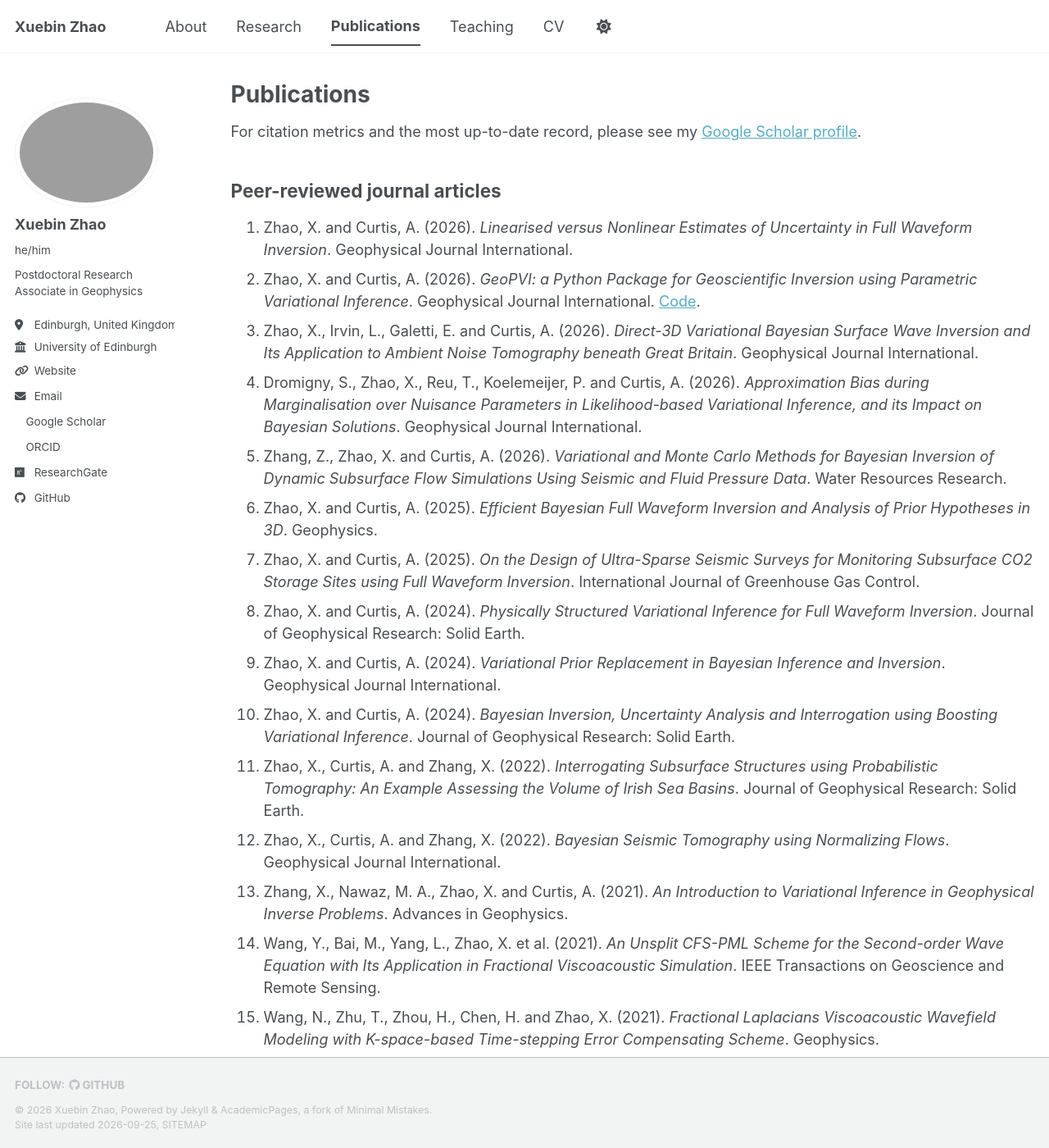
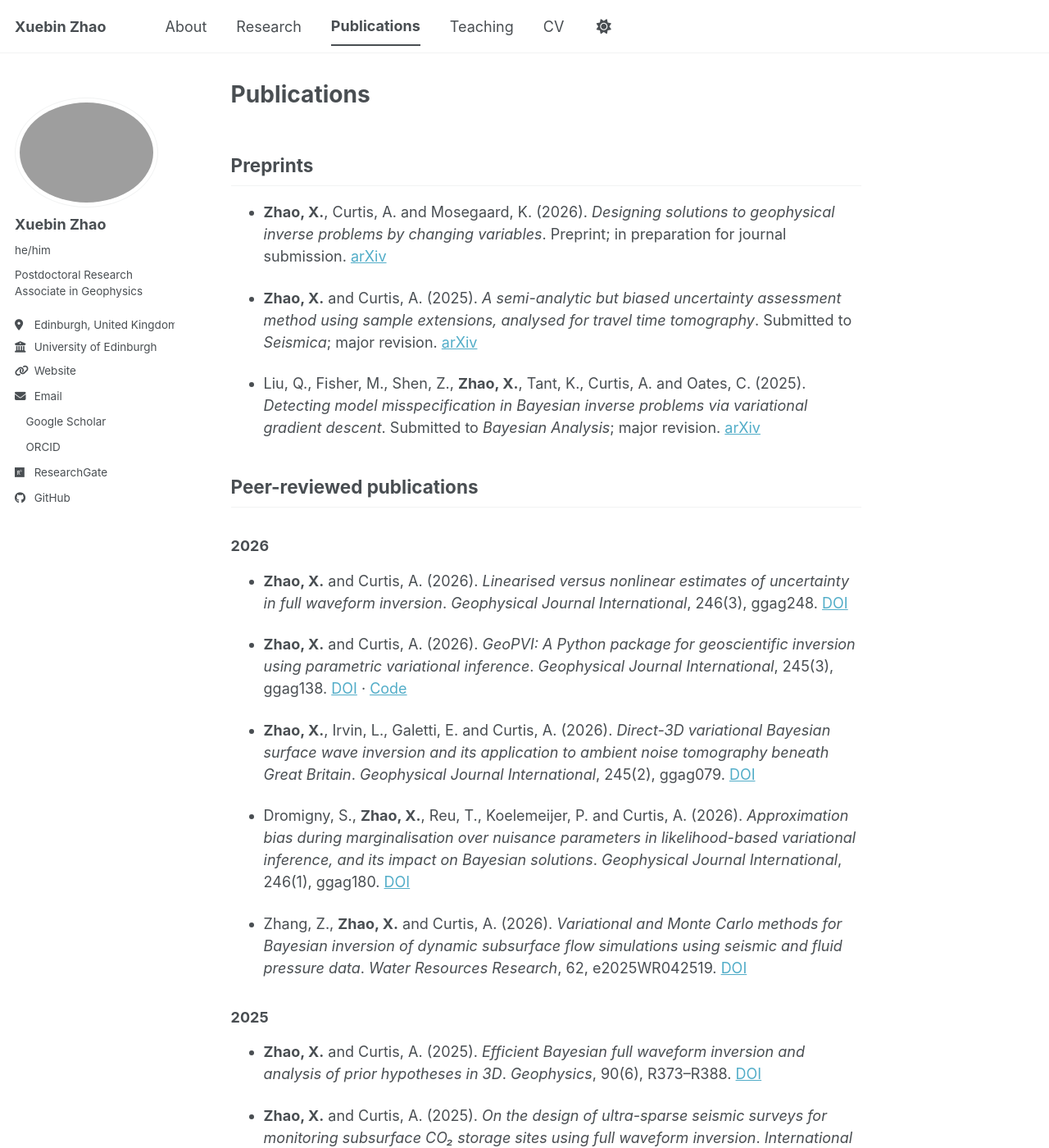
Before and after one commit to XuebinZhaoZXB/xuebinzhaozxb.github.io, a Jekyll site: the page built from content/publications.md, in a window 1280 px wide and 1400 px high. Shown: the whole window at 82% size. Built offline with Jekyll 4.4.1, drawn with Linux system fonts in a browser that asks for light colours; a style sheet for code colours, icons or effects is not loaded; some of the changed text lies outside the part shown.

Commit message:
Update publications page

```diff
--- a/_layouts/default.html
+++ b/_layouts/default.html
@@ -18,13 +18,6 @@ layout: compress
 
     {{ content }}
 
-    <div class="page__footer">
-      <footer>
-        {% include footer/custom.html %}
-        {% include footer.html %}
-      </footer>
-    </div>
-
     {% include scripts.html %}
 
   </body>
--- a/_sass/layout/_footer.scss
+++ b/_sass/layout/_footer.scss
@@ -13,13 +13,6 @@
   margin-top: 3em;
   width: 100%;
   clear: both;
-
-  /* keep footer in normal document flow so custom widgets do not overlap content */
-  height: auto;
-
-  /* keep the footer on the bottom of the page */
-  position: fixed;
-  bottom: 0;
 
   -webkit-animation: intro 0.3s both;
           animation: intro 0.3s both;
@@ -54,14 +47,6 @@
   .far,
   .fal {
     color: var(--global-text-color-light);
-  }
-}
-
-@media screen and (max-width: 768px) {
-  /* don't pin the footer on mobile devices */
-  .page__footer {
-    position: relative;
-    bottom: auto;
   }
 }
 
--- a/content/publications.md
+++ b/content/publications.md
@@ -1,38 +1,70 @@
 ---
-layout: archive
+layout: single
 title: "Publications"
 permalink: /publications/
 author_profile: true
 ---
 
-For citation metrics and the most up-to-date record, please see my [Google Scholar profile](https://scholar.google.com/citations?user=hxBrA9YAAAAJ&hl=en).
+## Preprints
 
-## Peer-reviewed journal articles
+- **Zhao, X.**, Curtis, A. and Mosegaard, K. (2026). *Designing solutions to geophysical inverse problems by changing variables*. Preprint; in preparation for journal submission. [arXiv](https://doi.org/10.48550/arXiv.2604.26937)
 
-1. Zhao, X. and Curtis, A. (2026). *Linearised versus Nonlinear Estimates of Uncertainty in Full Waveform Inversion*. Geophysical Journal International.
-1. Zhao, X. and Curtis, A. (2026). *GeoPVI: a Python Package for Geoscientific Inversion using Parametric Variational Inference*. Geophysical Journal International. [Code](https://github.com/XuebinZhaoZXB/GeoPVI).
-1. Zhao, X., Irvin, L., Galetti, E. and Curtis, A. (2026). *Direct-3D Variational Bayesian Surface Wave Inversion and Its Application to Ambient Noise Tomography beneath Great Britain*. Geophysical Journal International.
-1. Dromigny, S., Zhao, X., Reu, T., Koelemeijer, P. and Curtis, A. (2026). *Approximation Bias during Marginalisation over Nuisance Parameters in Likelihood-based Variational Inference, and its Impact on Bayesian Solutions*. Geophysical Journal International.
-1. Zhang, Z., Zhao, X. and Curtis, A. (2026). *Variational and Monte Carlo Methods for Bayesian Inversion of Dynamic Subsurface Flow Simulations Using Seismic and Fluid Pressure Data*. Water Resources Research.
-1. Zhao, X. and Curtis, A. (2025). *Efficient Bayesian Full Waveform Inversion and Analysis of Prior Hypotheses in 3D*. Geophysics.
-1. Zhao, X. and Curtis, A. (2025). *On the Design of Ultra-Sparse Seismic Surveys for Monitoring Subsurface CO2 Storage Sites using Full Waveform Inversion*. International Journal of Greenhouse Gas Control.
-1. Zhao, X. and Curtis, A. (2024). *Physically Structured Variational Inference for Full Waveform Inversion*. Journal of Geophysical Research: Solid Earth.
-1. Zhao, X. and Curtis, A. (2024). *Variational Prior Replacement in Bayesian Inference and Inversion*. Geophysical Journal International.
-1. Zhao, X. and Curtis, A. (2024). *Bayesian Inversion, Uncertainty Analysis and Interrogation using Boosting Variational Inference*. Journal of Geophysical Research: Solid Earth.
-1. Zhao, X., Curtis, A. and Zhang, X. (2022). *Interrogating Subsurface Structures using Probabilistic Tomography: An Example Assessing the Volume of Irish Sea Basins*. Journal of Geophysical Research: Solid Earth.
-1. Zhao, X., Curtis, A. and Zhang, X. (2022). *Bayesian Seismic Tomography using Normalizing Flows*. Geophysical Journal International.
-1. Zhang, X., Nawaz, M. A., Zhao, X. and Curtis, A. (2021). *An Introduction to Variational Inference in Geophysical Inverse Problems*. Advances in Geophysics.
-1. Wang, Y., Bai, M., Yang, L., Zhao, X. et al. (2021). *An Unsplit CFS-PML Scheme for the Second-order Wave Equation with Its Application in Fractional Viscoacoustic Simulation*. IEEE Transactions on Geoscience and Remote Sensing.
-1. Wang, N., Zhu, T., Zhou, H., Chen, H. and Zhao, X. (2021). *Fractional Laplacians Viscoacoustic Wavefield Modeling with K-space-based Time-stepping Error Compensating Scheme*. Geophysics.
-1. Zhao, X., Zhou, H., Chen, H. and Wang, Y. (2020). *Domain Decomposition for Large-Scale Viscoacoustic Wave Simulation Using Localized Pseudo-Spectral Method*. IEEE Transactions on Geoscience and Remote Sensing.
-1. Wang, Y., Zhou, H., Zhao, X. et al. (2019). *CuQ-RTM: A CUDA-based Code Package for Stable and Efficient Q-compensated Reverse Time Migration*. Geophysics.
-1. Wang, Y., Zhou, H., Zhao, X. et al. (2019). *Q-compensated Viscoelastic Reverse Time Migration using Mode-dependent Adaptive Stabilization Scheme*. Geophysics.
-1. Zhao, X., Zhou, H. et al. (2018). *A Stable Approach for Q-compensated Viscoelastic Reverse Time Migration using Excitation Amplitude Imaging Condition*. Geophysics.
+- **Zhao, X.** and Curtis, A. (2025). *A semi-analytic but biased uncertainty assessment method using sample extensions, analysed for travel time tomography*. Submitted to *Seismica*; major revision. [arXiv](https://arxiv.org/abs/2507.16353)
 
-## Manuscripts under review
+- Liu, Q., Fisher, M., Shen, Z., **Zhao, X.**, Tant, K., Curtis, A. and Oates, C. (2025). *Detecting model misspecification in Bayesian inverse problems via variational gradient descent*. Submitted to *Bayesian Analysis*; major revision. [arXiv](https://doi.org/10.48550/arXiv.2512.01667)
 
-1. Zhao, X., Curtis, A. and Mosegaard, K. (2026). *Designing Solutions to Geophysical Inverse Problems by Changing Variables*. Manuscript in preparation.
-1. Zhao, X. and Curtis, A. (2025). *A Semi-analytic but Biased Uncertainty Assessment Method using Sample Extensions, Analysed for Travel Time Tomography*. Submitted to Seismica; major revision.
-1. Liu, Q., Fisher, M., Shen, Z., Zhao, X., Tant, K., Curtis, A. and Oates, C. (2025). *Detecting Model Misspecification in Bayesian Inverse Problems via Variational Gradient Descent*. Submitted to Bayesian Analysis; major revision.
+## Peer-reviewed publications
 
-For a complete and current record, please see my [Google Scholar profile](https://scholar.google.com/citations?user=hxBrA9YAAAAJ&hl=en).
+### 2026
+
+- **Zhao, X.** and Curtis, A. (2026). *Linearised versus nonlinear estimates of uncertainty in full waveform inversion*. *Geophysical Journal International*, 246(3), ggag248. [DOI](https://doi.org/10.1093/gji/ggag248)
+
+- **Zhao, X.** and Curtis, A. (2026). *GeoPVI: A Python package for geoscientific inversion using parametric variational inference*. *Geophysical Journal International*, 245(3), ggag138. [DOI](https://doi.org/10.1093/gji/ggag138) · [Code](https://github.com/XuebinZhaoZXB/GeoPVI/releases/tag/v2.0)
+
+- **Zhao, X.**, Irvin, L., Galetti, E. and Curtis, A. (2026). *Direct-3D variational Bayesian surface wave inversion and its application to ambient noise tomography beneath Great Britain*. *Geophysical Journal International*, 245(2), ggag079. [DOI](https://doi.org/10.1093/gji/ggag079)
+
+- Dromigny, S., **Zhao, X.**, Reu, T., Koelemeijer, P. and Curtis, A. (2026). *Approximation bias during marginalisation over nuisance parameters in likelihood-based variational inference, and its impact on Bayesian solutions*. *Geophysical Journal International*, 246(1), ggag180. [DOI](https://doi.org/10.1093/gji/ggag180)
+
+- Zhang, Z., **Zhao, X.** and Curtis, A. (2026). *Variational and Monte Carlo methods for Bayesian inversion of dynamic subsurface flow simulations using seismic and fluid pressure data*. *Water Resources Research*, 62, e2025WR042519. [DOI](https://doi.org/10.1029/2025WR042519)
+
+### 2025
+
+- **Zhao, X.** and Curtis, A. (2025). *Efficient Bayesian full waveform inversion and analysis of prior hypotheses in 3D*. *Geophysics*, 90(6), R373–R388. [DOI](https://doi.org/10.1190/geo2024-0774.1)
+
+- **Zhao, X.** and Curtis, A. (2025). *On the design of ultra-sparse seismic surveys for monitoring subsurface CO₂ storage sites using full waveform inversion*. *International Journal of Greenhouse Gas Control*, 146, 104433. [DOI](https://doi.org/10.1016/j.ijggc.2025.104433)
+
+### 2024
+
+- **Zhao, X.** and Curtis, A. (2024). *Physically structured variational inference for full waveform inversion*. *Journal of Geophysical Research: Solid Earth*, 129, e2024JB029557. [DOI](https://doi.org/10.1029/2024JB029557)
+
+- **Zhao, X.** and Curtis, A. (2024). *Variational prior replacement in Bayesian inference and inversion*. *Geophysical Journal International*, 239, 1236–1256. [DOI](https://doi.org/10.1093/gji/ggae334)
+
+- **Zhao, X.** and Curtis, A. (2024). *Bayesian inversion, uncertainty analysis and interrogation using boosting variational inference*. *Journal of Geophysical Research: Solid Earth*, 129, e2023JB027789. [DOI](https://doi.org/10.1029/2023JB027789)
+
+### 2022
+
+- **Zhao, X.**, Curtis, A. and Zhang, Z. (2022). *Interrogating subsurface structures using probabilistic tomography: An example assessing the volume of Irish Sea Basins*. *Journal of Geophysical Research: Solid Earth*, 127, e2022JB024098. [DOI](https://doi.org/10.1029/2022JB024098)
+
+- **Zhao, X.**, Curtis, A. and Zhang, Z. (2022). *Bayesian seismic tomography using normalizing flows*. *Geophysical Journal International*, 228(1), 213–239. [DOI](https://doi.org/10.1093/gji/ggab298)
+
+- Wang, Y., Bai, M., Yang, L., **Zhao, X.**, Saad, O. M. and Chen, Y. (2022). *An unsplit CFS-PML scheme for the second-order wave equation with its application in fractional viscoacoustic simulation*. *IEEE Transactions on Geoscience and Remote Sensing*, 60, 5905211. [DOI](https://doi.org/10.1109/TGRS.2021.3092714)
+
+### 2021
+
+- **Zhao, X.**, Zhou, H., Chen, H. and Wang, Y. (2021). *Domain decomposition for large-scale viscoacoustic wave simulation using localized pseudo-spectral method*. *IEEE Transactions on Geoscience and Remote Sensing*, 59(3), 2666–2679. [DOI](https://doi.org/10.1109/TGRS.2020.3006614)
+
+- Zhang, X., Nawaz, M. A., **Zhao, X.** and Curtis, A. (2021). *An introduction to variational inference in geophysical inverse problems*. *Advances in Geophysics*, 62, 73–140. [DOI](https://doi.org/10.1016/bs.agph.2021.06.003)
+
+### 2020
+
+- Wang, N., Zhu, T., Zhou, H., Chen, H., **Zhao, X.** and Tian, Y. (2020). *Fractional Laplacians viscoacoustic wavefield modeling with K-space-based time-stepping error compensating scheme*. *Geophysics*, 85(1), T1–T13. [DOI](https://doi.org/10.1190/geo2019-0151.1)
+
+### 2019
+
+- Wang, Y., Zhou, H., **Zhao, X.** et al. (2019). *CuQ-RTM: A CUDA-based code package for stable and efficient Q-compensated reverse time migration*. *Geophysics*, 84(1), F1–F15. [DOI](https://doi.org/10.1190/geo2017-0624.1)
+
+- Wang, Y., Zhou, H., **Zhao, X.** et al. (2019). *Q-compensated viscoelastic reverse time migration using mode-dependent adaptive stabilization scheme*. *Geophysics*, 84(4), S301–S315. [DOI](https://doi.org/10.1190/geo2018-0423.1)
+
+### 2018
+
+- **Zhao, X.**, Zhou, H. et al. (2018). *A stable approach for Q-compensated viscoelastic reverse time migration using excitation amplitude imaging condition*. *Geophysics*, 83(5), S459–S476. [DOI](https://doi.org/10.1190/geo2018-0222.1)
```
Also changed, not shown: README.md (+2 -2 lines), _layouts/cv-layout.html (+0 -7 lines).
